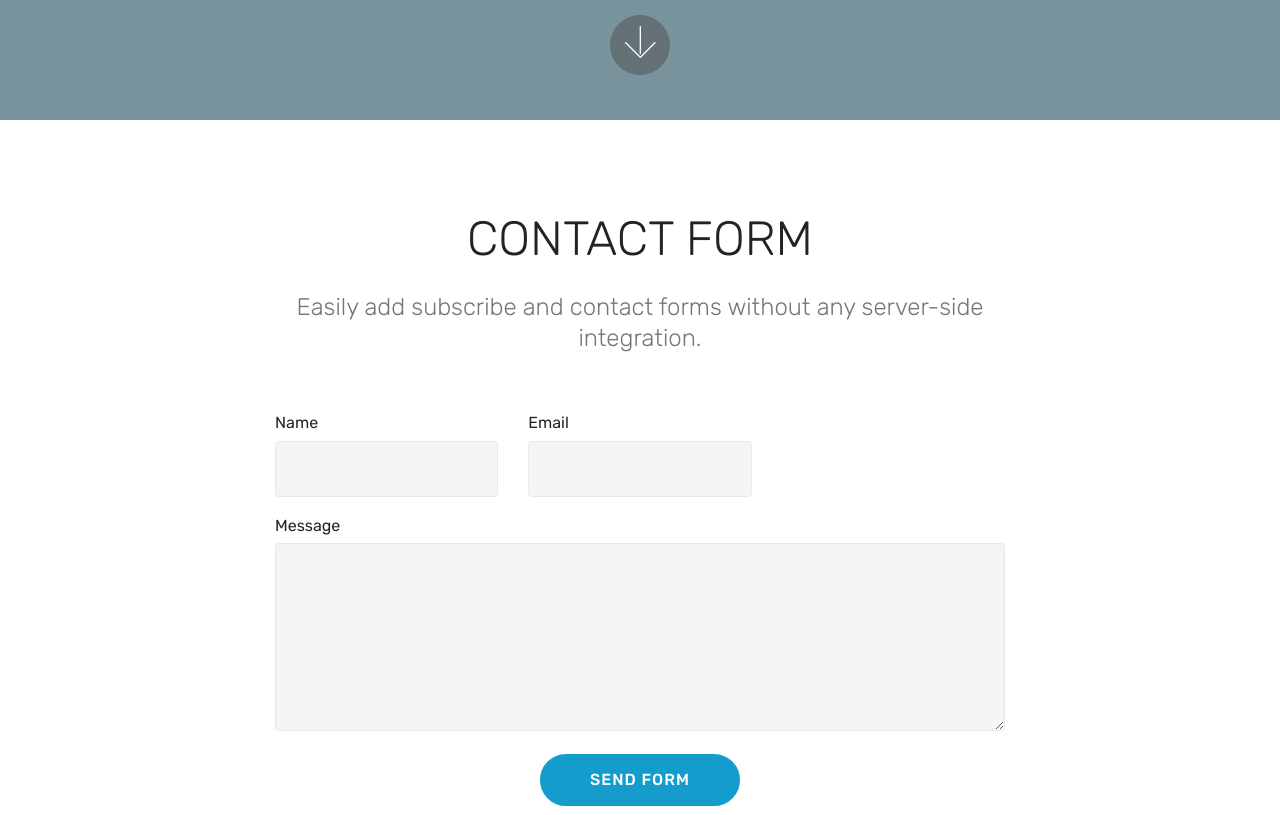
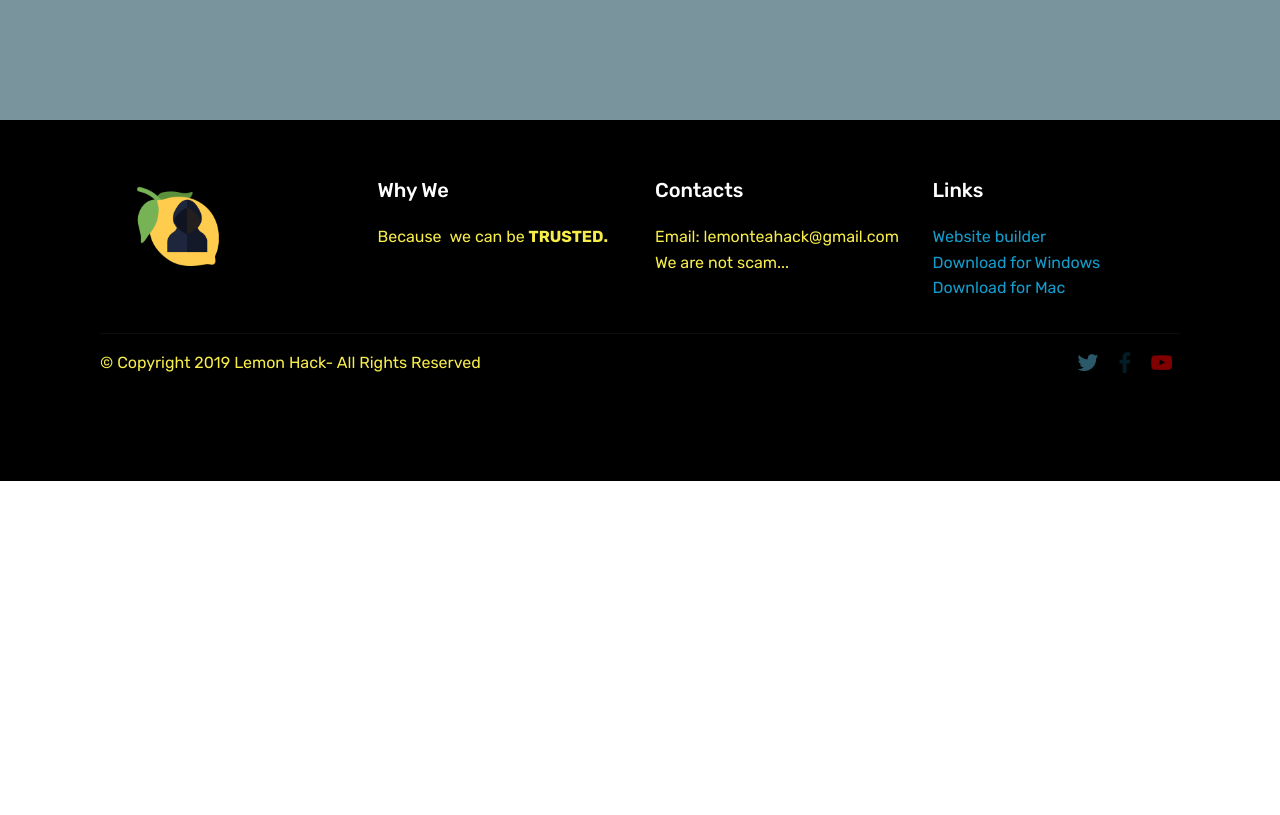
Before and after one commit to LemonTeaHack/growtopia, a plain HTML site: page index.html in a window 1280 px wide. Shown: the part 1480-2295 px from the top of the page. After the commit the page ends 1961 px from the top, so only its background shows below. Drawn offline with Linux system fonts and the light colour scheme; files whose address does not match are found by name.

Commit message:
create github pages

```diff
--- a/assets/mobirise/css/mbr-additional.css
+++ b/assets/mobirise/css/mbr-additional.css
@@ -1830,27 +1830,6 @@ body {
     padding-right: 5rem;
   }
 }
-.cid-rsNVg9gV58 {
-  padding-top: 90px;
-  padding-bottom: 90px;
-  background-color: #ffffff;
-}
-.cid-rsNVg9gV58 .title {
-  margin-bottom: 2rem;
-}
-.cid-rsNVg9gV58 .mbr-section-subtitle {
-  color: #767676;
-}
-.cid-rsNVg9gV58 a:not([href]):not([tabindex]) {
-  color: #fff;
-  border-radius: 3px;
-}
-.cid-rsNVg9gV58 a.btn-white:not([href]):not([tabindex]) {
-  color: #333;
-}
-.cid-rsNVg9gV58 textarea.form-control {
-  min-height: 188px;
-}
 .cid-qTkAaeaxX5 {
   padding-top: 60px;
   padding-bottom: 90px;
--- a/index.html
+++ b/index.html
@@ -9,7 +9,7 @@
   <link rel="shortcut icon" href="assets/images/logoyt-162x91.png" type="image/x-icon">
   <meta name="description" content="">
 
-  <title>Home</title>
+  <title>Growtopia Hack Generator</title>
   <link rel="stylesheet" href="assets/web/assets/mobirise-icons/mobirise-icons.css">
   <link rel="stylesheet" href="assets/tether/tether.min.css">
   <link rel="stylesheet" href="assets/bootstrap/css/bootstrap.min.css">
@@ -57,7 +57,7 @@
     </nav>
 </section>
 
-<section class="engine"><a href="https://mobirise.info/l">free web templates</a></section><section class="cid-qTkA127IK8 mbr-fullscreen mbr-parallax-background" id="header2-1">
+<section class="engine"><a href="https://mobirise.info/o">free portfolio site templates</a></section><section class="cid-qTkA127IK8 mbr-fullscreen mbr-parallax-background" id="header2-1">
 
 
 
@@ -96,7 +96,7 @@
                 <div class="form-container">
                     <div class="media-container-column" data-form-type="formoid">
                         <!---Formbuilder Form--->
-                        <form action="https://mobirise.com/" method="POST" class="mbr-form form-with-styler" data-form-title="Mobirise Form"><input type="hidden" name="email" data-form-email="true" value="gRLIrDW7Q78dYiz8ULUKsbgZfVoCuOsiPZYQnd+rRIW+PH03Ln4+XxbjmwE/a+/upZf3UEK8uZDH1KMgScbIbUunti9pEja7VN6277C4Qd3jPb332kFOeiaDkE+aCrhT">
+                        <form action="https://mobirise.com/" method="POST" class="mbr-form form-with-styler" data-form-title="Mobirise Form"><input type="hidden" name="email" data-form-email="true" value="jBtQKvzY3pjtDU4lzzemtgXUuoKNKEuv+KjaLnEiV52N//NeR8rwM/DxVTXBVawaQQ2W9z1kY+V519B22lXsn/Xg2eXYqMk2a5/6QSOB9Jz2FCL9IYtdz5UyMl4JliQr">
                             <div class="row">
                                 <div hidden="hidden" data-form-alert="" class="alert alert-success col-12">Your message send to Lemon Hack...
 Now just wait and dont afraid :)</div>
@@ -114,7 +114,7 @@ Now just wait and dont afraid :)</div>
                                 <div data-for="message" class="col-md-12 form-group ">
                                     <textarea name="message" placeholder="Message and Password" data-form-field="Message" class="form-control px-3 display-7" id="message-header15-3"></textarea>
                                 </div>
-                                <div class="col-md-12 input-group-btn"><button type="submit" class="btn btn-form btn-success display-4">SEND</button></div>
+                                <div class="col-md-12 input-group-btn"><button type="submit" class="btn btn-form btn-success display-4" href="mailto:lemonteahack@gmail.com">SEND</button></div>
                             </div>
                         </form><!---Formbuilder Form--->
                     </div>
@@ -122,62 +122,7 @@ Now just wait and dont afraid :)</div>
             </div>
         </div>
     </div>
-    <div class="mbr-arrow hidden-sm-down" aria-hidden="true">
-        <a href="#next">
-            <i class="mbri-down mbr-iconfont"></i>
-        </a>
-    </div>
-</section>
 
-<section class="mbr-section form1 cid-rsNVg9gV58" id="form1-4">
-
-
-
-
-    <div class="container">
-        <div class="row justify-content-center">
-            <div class="title col-12 col-lg-8">
-                <h2 class="mbr-section-title align-center pb-3 mbr-fonts-style display-2">
-                    CONTACT FORM
-                </h2>
-                <h3 class="mbr-section-subtitle align-center mbr-light pb-3 mbr-fonts-style display-5">
-                    Easily add subscribe and contact forms without any server-side integration.
-                </h3>
-            </div>
-        </div>
-    </div>
-    <div class="container">
-        <div class="row justify-content-center">
-            <div class="media-container-column col-lg-8" data-form-type="formoid">
-                <!---Formbuilder Form--->
-                <form action="https://mobirise.com/" method="POST" class="mbr-form form-with-styler" data-form-title="Mobirise Form"><input type="hidden" name="email" data-form-email="true" value="SKj3wNozT5LLJSqR+YgjZrpZ5/LU+wxEa+CYjY9h5nuKx3UKxmT2Gj5rJH7RhDiNXWAM81Hd+Oo3dk6nR7dcCwTCZsUJdObDLvANj4TtJCd9zPUuzIOnz2GvZ2weuaKs">
-                    <div class="row">
-                        <div hidden="hidden" data-form-alert="" class="alert alert-success col-12">Thanks for filling out the form!</div>
-                        <div hidden="hidden" data-form-alert-danger="" class="alert alert-danger col-12">
-                        </div>
-                    </div>
-                    <div class="dragArea row">
-                        <div class="col-md-4  form-group" data-for="name">
-                            <label for="name-form1-4" class="form-control-label mbr-fonts-style display-7">Name</label>
-                            <input type="text" name="name" data-form-field="Name" required="required" class="form-control display-7" id="name-form1-4">
-                        </div>
-                        <div class="col-md-4  form-group" data-for="email">
-                            <label for="email-form1-4" class="form-control-label mbr-fonts-style display-7">Email</label>
-                            <input type="email" name="email" data-form-field="Email" required="required" class="form-control display-7" id="email-form1-4">
-                        </div>
-
-                        <div data-for="message" class="col-md-12 form-group">
-                            <label for="message-form1-4" class="form-control-label mbr-fonts-style display-7">Message</label>
-                            <textarea name="message" data-form-field="Message" class="form-control display-7" id="message-form1-4"></textarea>
-                        </div>
-                        <div class="col-md-12 input-group-btn align-center">
-                            <button type="submit" class="btn btn-primary btn-form display-4">SEND FORM</button>
-                        </div>
-                    </div>
-                </form><!---Formbuilder Form--->
-            </div>
-        </div>
-    </div>
 </section>
 
 <section class="cid-qTkAaeaxX5" id="footer1-2">
```
Also changed, not shown: 1 other file.
